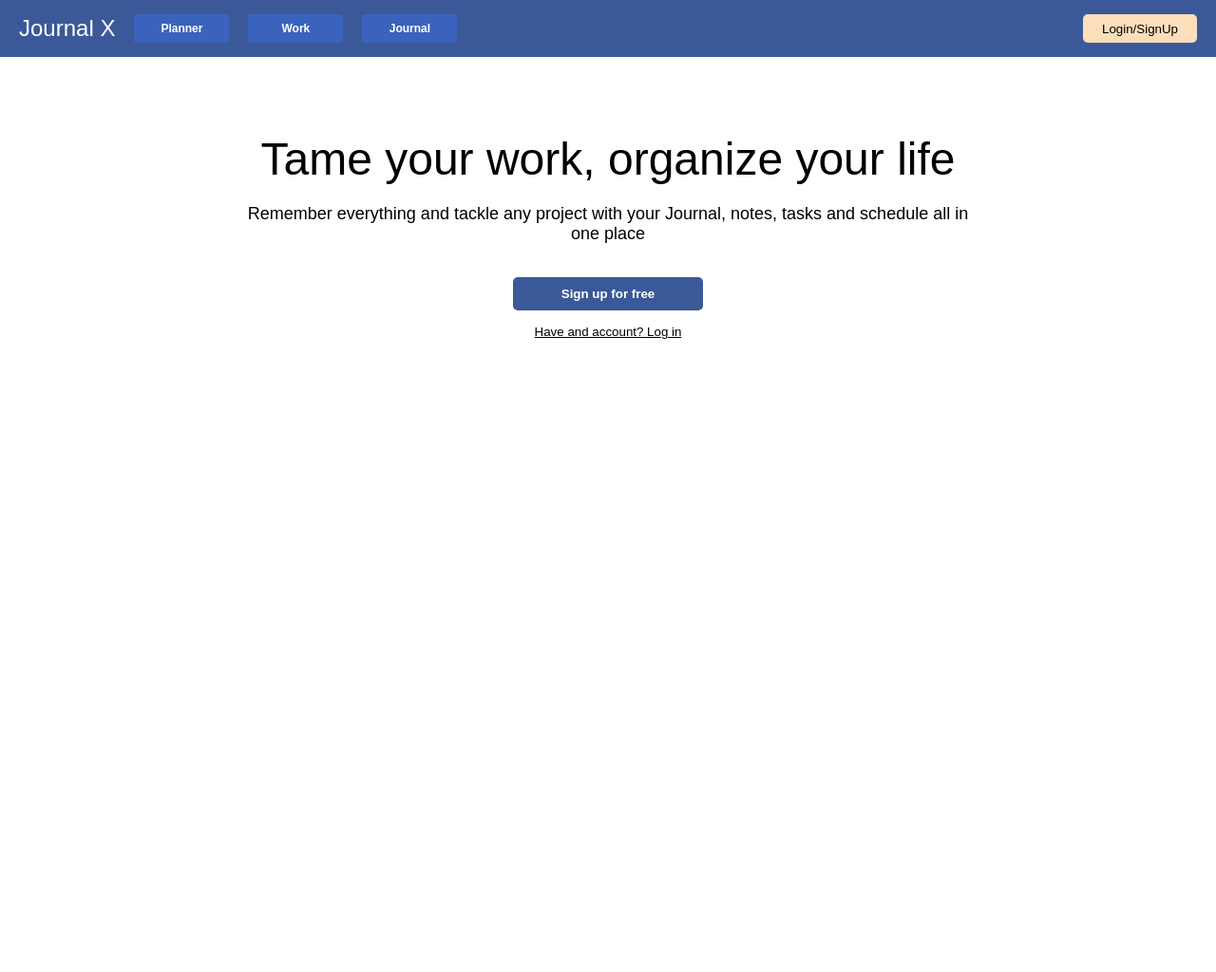
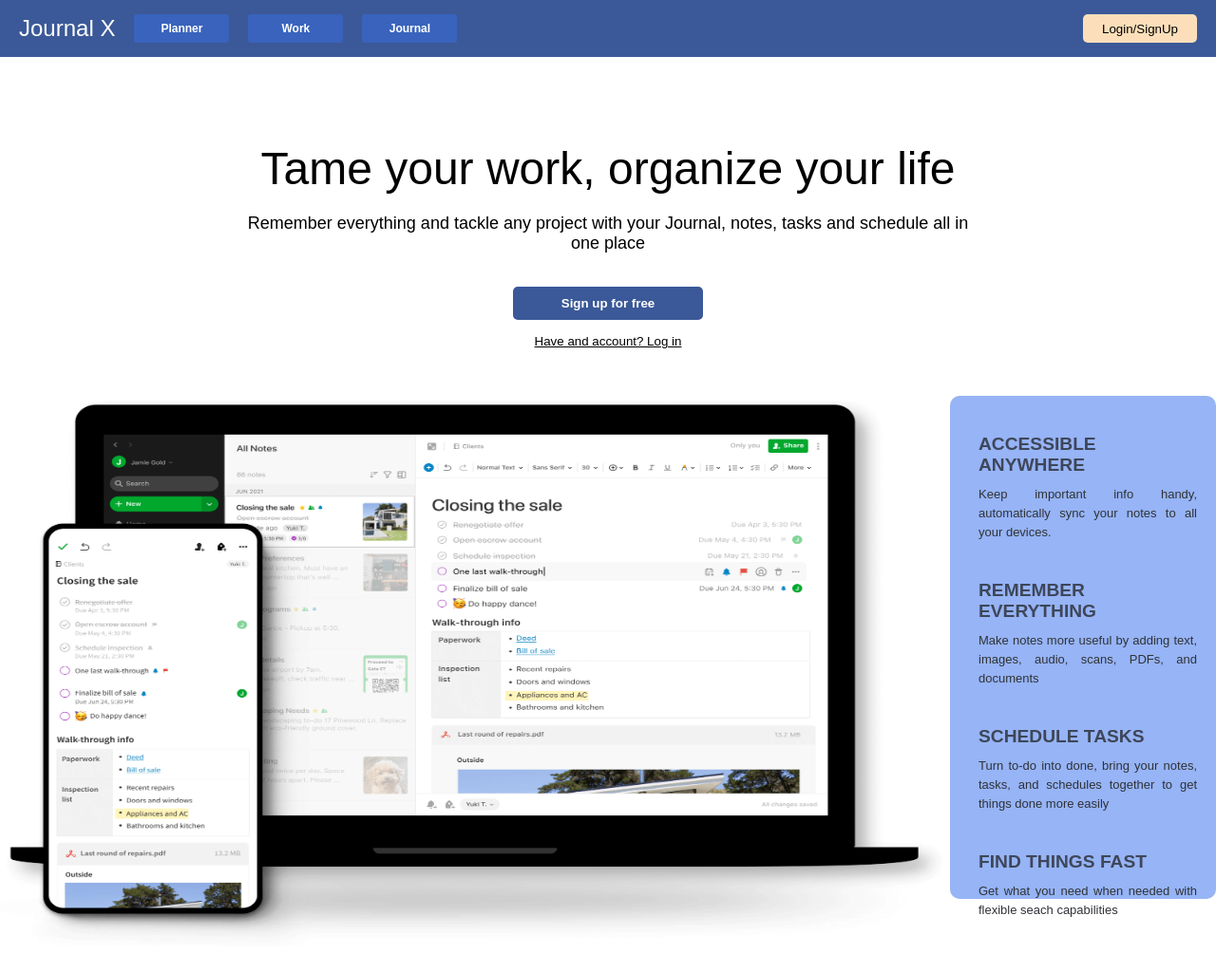
Before and after one commit to RealRichi3/Journal, a plain HTML site: page index.html in a window 1280 px wide. Shown: the whole page at 95% size. Before the commit the page ends 800 px from the top, so only its background shows below. Drawn offline with Linux system fonts and the light colour scheme.

Commit message:
Added styling, PC img to Webpage plus right pane page summary

```diff
--- a/index.html
+++ b/index.html
@@ -34,23 +34,31 @@
                     <a href=" ">Have and account? Log in</a>
                 </div>
                 <div class="bodyMid">
-                    <div class="left"></div>
+                    <div class="left">
+                        <img class="laptopBg" src="./img/laptopBg.png">
+                    </div>
                     <div class="right">
                         <div>
-                            <p class="sidenote heading"> </p>
-                            <p class="sidenote summary"> </p>
+                            <p class="sidenote heading"> ACCESSIBLE ANYWHERE </p>
+                            <p class="sidenote summary"> Keep important info handy, automatically sync your
+                                notes to all your devices.
+                            </p>
                         </div>
                         <div>
-                            <p class="sidenote heading"> </p>
-                            <p class="sidenote summary"> </p>
+                            <p class="sidenote heading"> REMEMBER EVERYTHING </p>
+                            <p class="sidenote summary"> Make notes more useful by adding text, images,
+                                audio, scans, PDFs, and documents
+                            </p>
                         </div>
                         <div>
-                            <p class="sidenote heading"> </p>
-                            <p class="sidenote summary"> </p>
+                            <p class="sidenote heading"> SCHEDULE TASKS</p>
+                            <p class="sidenote summary"> Turn to-do into done, bring your notes, tasks, and
+                                schedules together to get things done more easily
+                            </p>
                         </div>
                         <div>
-                            <p class="sidenote heading"> </p>
-                            <p class="sidenote summary"> </p>
+                            <p class="sidenote heading"> FIND THINGS FAST</p>
+                            <p class="sidenote summary"> Get what you need when needed with flexible seach capabilities</p>
                         </div>
                     </div>
                     <!-- Image goes here -->
--- a/style.css
+++ b/style.css
@@ -25,7 +25,7 @@ body {
 }
 
 .container > div {
-  margin-bottom: 70px;
+  margin-bottom: 80px;
 }
 
 .header {
@@ -83,11 +83,14 @@ a {
 
 
 /* Body styling -- Motto area */
-
 .body > * {
   text-align: center;
   align-items: center;
   justify-content: center;
+}
+
+.body > div{
+  margin-bottom: 40px;
 }
 
 .bodyTop {
@@ -126,3 +129,58 @@ a {
   margin-top: 25px;
   margin-bottom: 5px;
 }
+
+.bodyMid {
+  display: flex;
+  flex-direction: row;
+  width: 100%;
+  height: 800px;
+  align-items: flex-start;
+}
+
+.left {
+  flex: 4;
+}
+
+.laptopBg {
+  width: 1000px;
+  height: 600px;
+}
+
+.right{
+  flex: 1;
+  height: 530px;
+  background-color: #96b4f6;
+  width: 300px;
+  padding: 20px;
+  padding-top: 40px;
+  padding-left: 30px;
+  text-align: justify;
+  border-radius: 10px;
+}
+
+.right > div {
+  margin-bottom: 40px;
+}
+
+.right > div > * {
+  margin-bottom: 10px;
+}
+
+.sidenote {
+  color: #232528c3;
+  font-size: 14px;
+}
+
+.heading{
+  font-weight: bolder;
+  font-size: 120%;
+  margin: 0;
+}
+
+.summary {
+  font-size: small;
+  color: #303237;
+  margin: 0;
+  line-height: 20px;
+}
```
